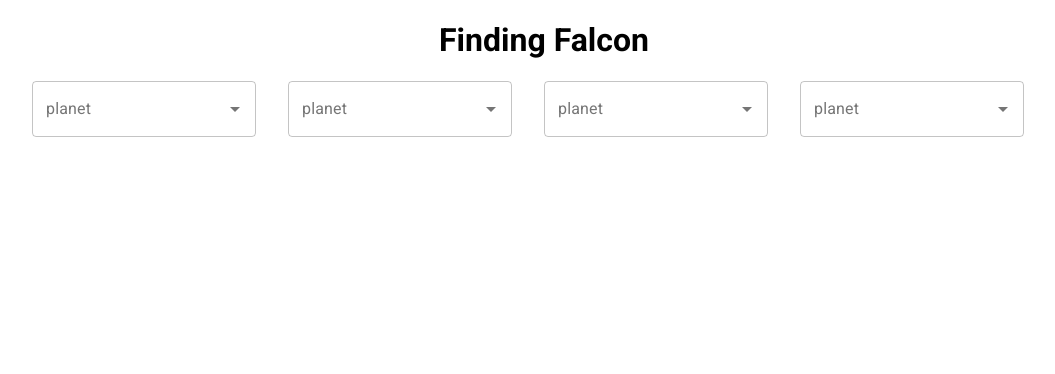
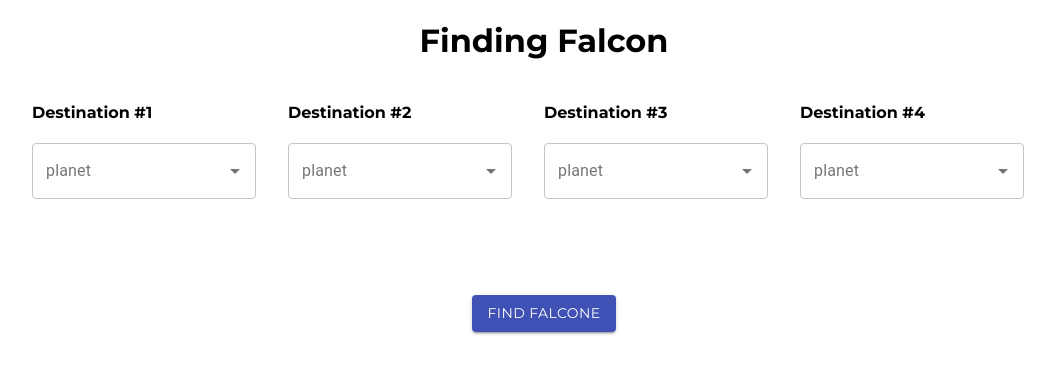
Before and after one commit to NeerajNegi/finding-falcone-geektrust, a React (Create React App) app: page / in a window 1280 px wide. Shown: the top 374 px of the page, without its empty margins (96-1151 px from the left). Built offline with nearby package versions, Linux system fonts and the light colour scheme; no server answers.

Commit message:
refactored destination forms into destinationForm component

```diff
--- a/public/index.html
+++ b/public/index.html
@@ -15,7 +15,7 @@
       user's mobile device or desktop. See https://developers.google.com/web/fundamentals/web-app-manifest/
     -->
     <link rel="manifest" href="%PUBLIC_URL%/manifest.json" />
-    <link rel="stylesheet" href="https://fonts.googleapis.com/css?family=Roboto:300,400,500,700&display=swap" />
+    <link href="https://fonts.googleapis.com/css2?family=Montserrat:wght@300;400;700&display=swap" rel="stylesheet">
     <link rel="stylesheet" href="https://fonts.googleapis.com/icon?family=Material+Icons" />
     <!--
       Notice the use of %PUBLIC_URL% in the tags above.
--- a/src/App.css
+++ b/src/App.css
@@ -1,6 +1,6 @@
 * {
   box-sizing: border-box;
-  font-family: 'Roboto';
+  font-family: 'Montserrat', sans-serif;
 }
 
 .main-heading {
@@ -21,4 +21,11 @@
 
 .dropdown {
   width: 100%;
+  margin-bottom: 2rem;
 }
+
+.actions {
+  display: flex;
+  justify-content: center;
+  margin-top: 4rem;
+}
--- /dev/null
+++ b/src/components/DestinationForm.jsx
@@ -0,0 +1,38 @@
+import React, { useState } from 'react';
+import Autocomplete from '@material-ui/lab/Autocomplete';
+import TextField from '@material-ui/core/TextField';
+
+import VehicleRadioGroup from './VehicleRadioGroup';
+
+const DestinationForm = ({id, planets, vehicles, onDestinationAndVehicleSelection}) => {
+
+    const [destination, setDestination] = useState('');
+
+    const setDestinationAndVehicle = (vehicle) => {
+        onDestinationAndVehicleSelection(destination, vehicle)
+    }
+
+    return (
+        <div className="menu">
+            <h4>Destination #{id}</h4>
+            <Autocomplete
+                className="dropdown"
+                id={`planets-${id}`}
+                value={destination}
+                onChange={(event, newValue) => setDestination(newValue)}
+                options={planets}
+                getOptionLabel={option => option.name}
+                renderInput={params => <TextField {...params} label="planet" variant="outlined" />}
+            />
+            {
+                destination &&
+                <VehicleRadioGroup
+                    vehicles={vehicles}
+                    onVehicleUpdate={setDestinationAndVehicle}
+                />
+            }
+        </div>
+        );
+};
+
+export default DestinationForm;
--- a/src/components/Home.jsx
+++ b/src/components/Home.jsx
@@ -1,36 +1,76 @@
 import React from 'react';
 import axios from '../api';
 
-import TextField from '@material-ui/core/TextField';
-import Autocomplete from '@material-ui/lab/Autocomplete';
+import Button from '@material-ui/core/Button';
 
+import DestinationForm from './DestinationForm';
 export default class Home extends React.Component {
 
     constructor() {
         super();
         this.state = {
             planets: [],
-            vehicles: []
+            vehicles: [],
+            planet_names: [],
+            vehicle_names:[],
+            time_taken: 0
         }
     }
 
     async componentDidMount() {
-        await axios.get('planets')
+        await this.getPlanets();
+        await this.getVehicles();
+
+        console.log('Planets', this.state.planets);
+        console.log('Vehicles', this.state.vehicles);
+    }
+
+    getPlanets = () => {
+        return axios.get('planets')
             .then(data => this.setState({ planets: [ ...data.data] }))
             .catch(error => console.error(error));
     }
 
+    getVehicles = () => {
+        return axios.get('vehicles')
+            .then(data => this.setState({ vehicles: [ ...data.data ]}))
+            .catch(error => console.error(error));
+    }
+
+    handleVehiclesUpdate = (event) => {
+        const value = event.target.value;
+        const updatedVehicles = this.state.vehicles.map(vehicle => {
+            if (vehicle.name === value) {
+                --vehicle.total_no;
+            }
+            return vehicle;
+        })
+        this.setState({ vehicles: updatedVehicles });
+    }
+
+    handleDestinationAndVehicleSelection = (planet, vehicle) => {
+        const { time_taken, planet_names, vehicle_names } = this.state;
+        const timeAddition = planet.distance / vehicle.speed;
+        planet_names.push(planet.name);
+        vehicle_names.push(vehicle.name);
+        this.setState({
+            time_taken: time_taken + timeAddition,
+            planet_names,
+            vehicle_names
+        });
+    }
+
     renderDropdowns = () => {
+        const {vehicles, planets} = this.state;
         return [1,2,3,4].map(id =>
-            <div className="menu" key={id}>
-                <Autocomplete
-                    className="dropdown"
-                    id={`planets-${id}`}
-                    options={this.state.planets}
-                    getOptionLabel={option => option.name}
-                    renderInput={params => <TextField {...params} label="planet" variant="outlined" />} />
-            </div>
-            );
+            <DestinationForm
+                key={id}
+                id={id}
+                vehicles={vehicles}
+                planets={planets}
+                onDestinationAndVehicleSelection={this.handleDestinationAndVehicleSelection}
+            />
+        );
     }
 
     render() {
@@ -40,6 +80,9 @@ export default class Home extends React.Component {
                 <div className="menu-container">
                     { this.renderDropdowns() }
                 </div>
+                <div className="actions">
+                    <Button variant="contained" color="primary">Find Falcone</Button>
+                </div>
             </div>
         )
     }
--- /dev/null
+++ b/src/components/VehicleRadioGroup.jsx
@@ -0,0 +1,44 @@
+import React from 'react';
+
+import Radio from '@material-ui/core/Radio';
+import RadioGroup from '@material-ui/core/RadioGroup';
+import FormControlLabel from '@material-ui/core/FormControlLabel';
+import FormControl from '@material-ui/core/FormControl';
+import FormLabel from '@material-ui/core/FormLabel';
+
+const VehicleRadioGroup = ({ vehicles, onVehicleUpdate }) => {
+
+    const shouldRadioBeDisabled = (vehicle) => {
+        if (!vehicle.total_no) {
+            return true
+        }
+        return false;
+    }
+
+    const setVehicle = (vehicleName) => {
+        const vehicle = vehicles.filter(veh => veh.name === vehicleName);
+        onVehicleUpdate(...vehicle);
+    }
+
+    return (
+        <FormControl component="fieldset">
+            <FormLabel component="legend">Vehicles</FormLabel>
+            <RadioGroup
+                aria-label="vehicles"
+                name="vehicles"
+                onChange={(e) => setVehicle(e.target.value)}>
+                { vehicles.map(vehicle =>
+                    <FormControlLabel
+                        key={vehicle.name}
+                        value={vehicle.name}
+                        control={<Radio />}
+                        label={vehicle.name}
+                        disabled={shouldRadioBeDisabled(vehicle)} />
+                    )
+                }
+            </RadioGroup>
+        </FormControl>
+    )
+}
+
+export default VehicleRadioGroup;
```
